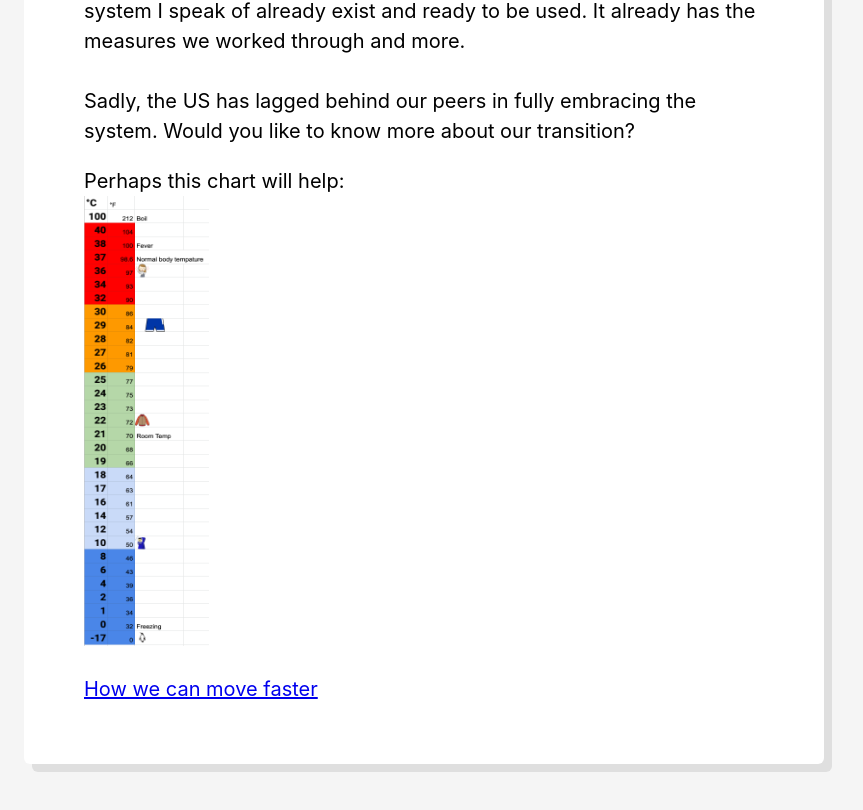
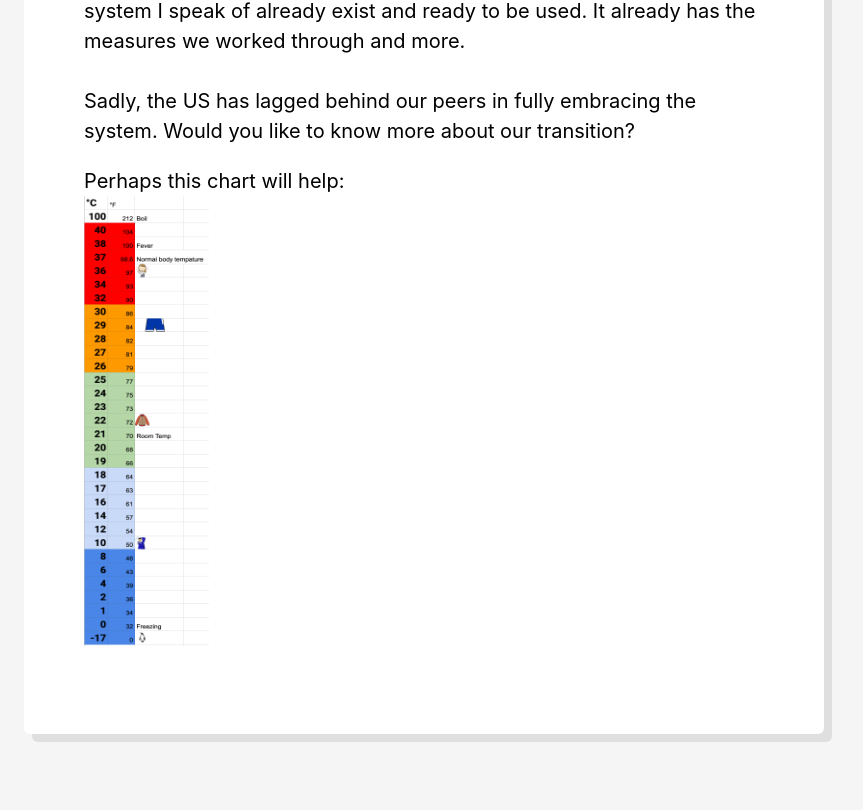
Before and after one commit to ronnross/waxeccentric, a Next.js app: page /ametrica/celsius in a window 1280 px wide. Shown: the part 1730-2540 px from the top of the page, without its empty margins (216-1079 px from the left). Built offline with nearby package versions, Linux system fonts and the light colour scheme.

Commit message:
removing link until content is ready

```diff
--- a/pages/ametrica/celsius.js
+++ b/pages/ametrica/celsius.js
@@ -95,9 +95,9 @@
               <Image src="/celsius_scale.png" width={125} height={450} />
             </a>
           </p>
-          <Link href="/ametrica/metrification">
+          {/* <Link href="/ametrica/metrification">
             <a>How we can move faster</a>
-          </Link>
+          </Link> */}
         </article>
       </section>
     </>
```
